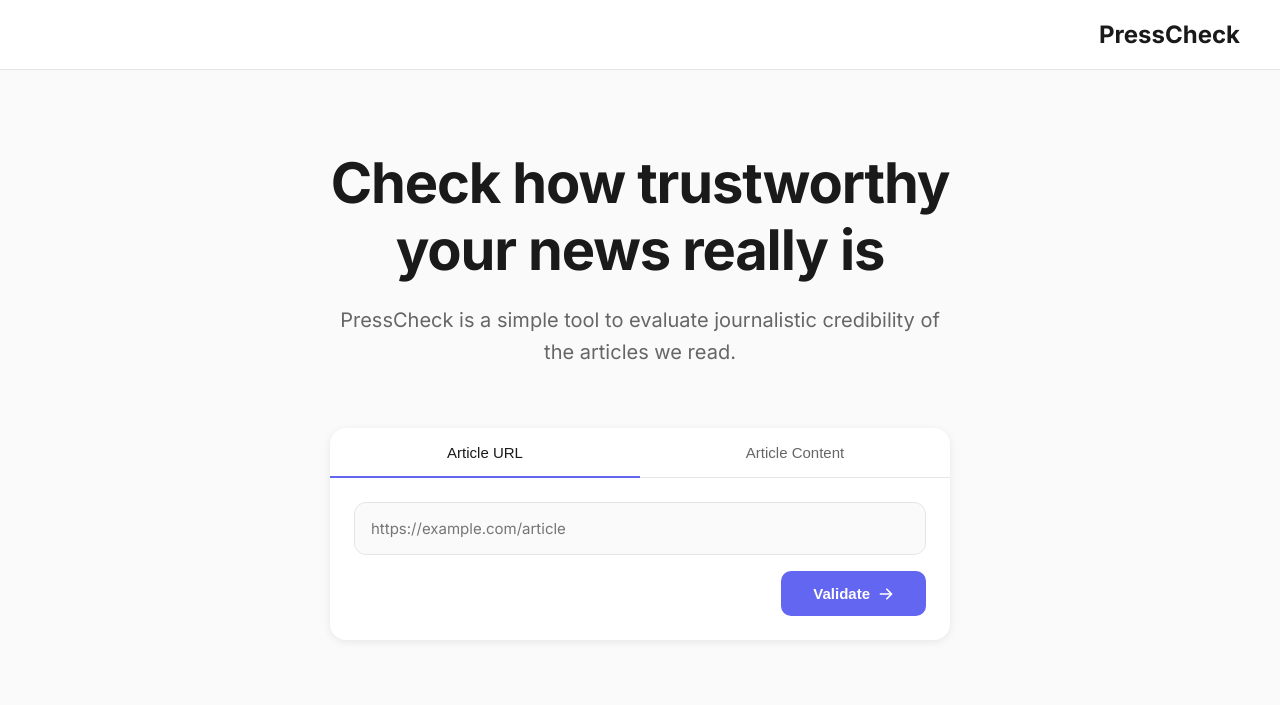
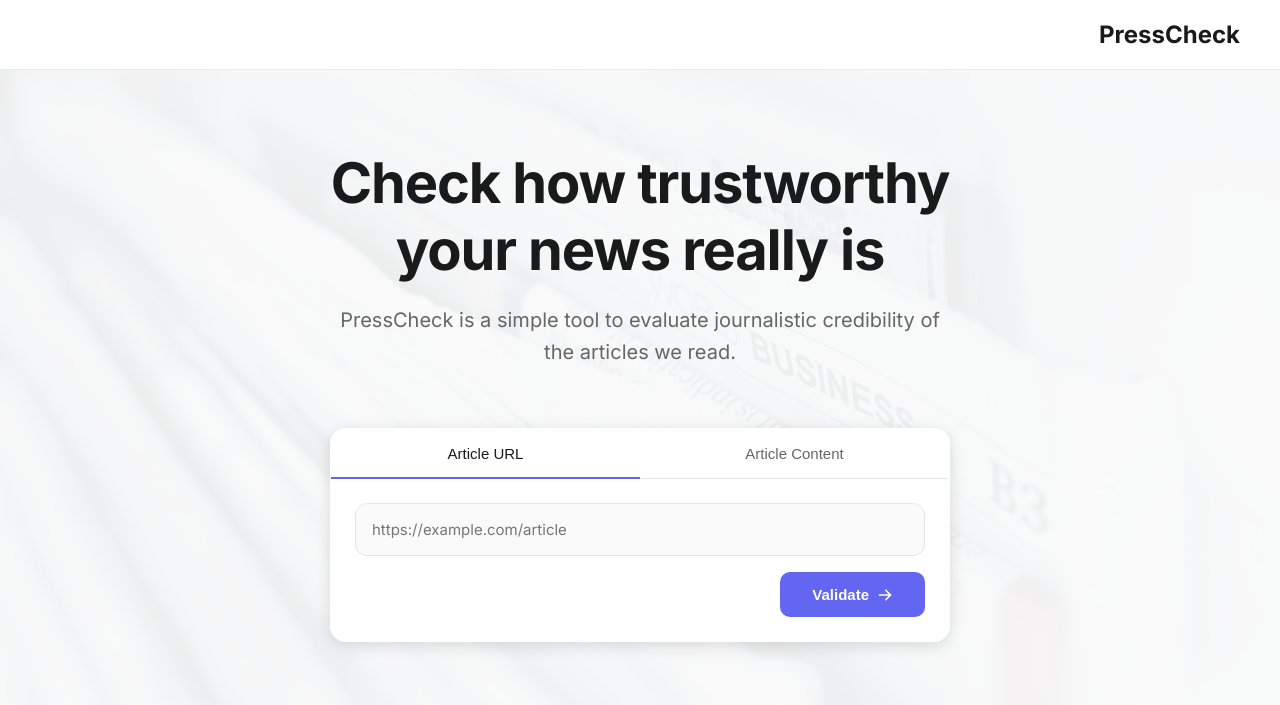
Before and after one commit to Salmonbear/presscheck-v2, a website: page index.html in a window 1280 px wide. Drawn offline with Linux system fonts and the light colour scheme.

Commit message:
Add newspaper background with glassmorphism overlay

```diff
--- a/index.html
+++ b/index.html
@@ -16,9 +16,24 @@
 
         body {
             font-family: 'Inter', -apple-system, BlinkMacSystemFont, 'Segoe UI', Roboto, Oxygen, Ubuntu, Cantarell, sans-serif;
-            background: #fafafa;
+            background-image: url('background.jpg');
+            background-size: cover;
+            background-position: center;
+            background-attachment: fixed;
             min-height: 100vh;
             overflow-x: hidden;
+            position: relative;
+        }
+
+        body::before {
+            content: '';
+            position: fixed;
+            top: 0;
+            left: 0;
+            right: 0;
+            bottom: 0;
+            background: rgba(250, 250, 250, 0.95);
+            z-index: 0;
         }
 
         /* Header */
@@ -27,8 +42,12 @@
             display: flex;
             justify-content: flex-end;
             align-items: center;
-            background: white;
-            border-bottom: 1px solid #e5e5e5;
+            background: rgba(255, 255, 255, 0.95);
+            backdrop-filter: blur(10px);
+            -webkit-backdrop-filter: blur(10px);
+            border-bottom: 1px solid rgba(229, 229, 229, 0.8);
+            position: relative;
+            z-index: 10;
         }
 
         .logo {
@@ -44,6 +63,8 @@
             margin: 80px auto 60px;
             text-align: center;
             padding: 0 40px;
+            position: relative;
+            z-index: 1;
         }
 
         h1 {
@@ -68,13 +89,18 @@
             max-width: 700px;
             margin: 0 auto;
             padding: 0 40px 60px;
+            position: relative;
+            z-index: 1;
         }
 
         .input-card {
-            background: white;
+            background: rgba(255, 255, 255, 0.98);
+            backdrop-filter: blur(20px);
+            -webkit-backdrop-filter: blur(20px);
             border-radius: 16px;
-            box-shadow: 0 2px 8px rgba(0, 0, 0, 0.08);
+            box-shadow: 0 4px 16px rgba(0, 0, 0, 0.12);
             overflow: hidden;
+            border: 1px solid rgba(255, 255, 255, 0.8);
         }
 
         .tabs {
@@ -201,6 +227,8 @@
             margin: 40px 0;
             font-size: 15px;
             display: none;
+            position: relative;
+            z-index: 1;
         }
 
         .loading.show {
@@ -225,6 +253,8 @@
             max-width: 800px;
             margin: 60px auto;
             padding: 0 40px;
+            position: relative;
+            z-index: 1;
         }
 
         .error {
```
